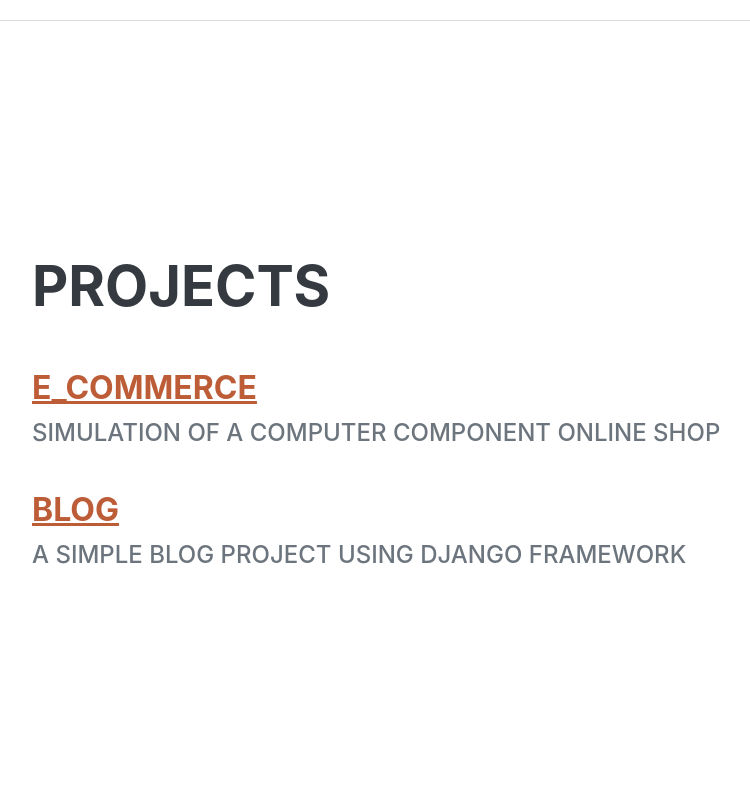
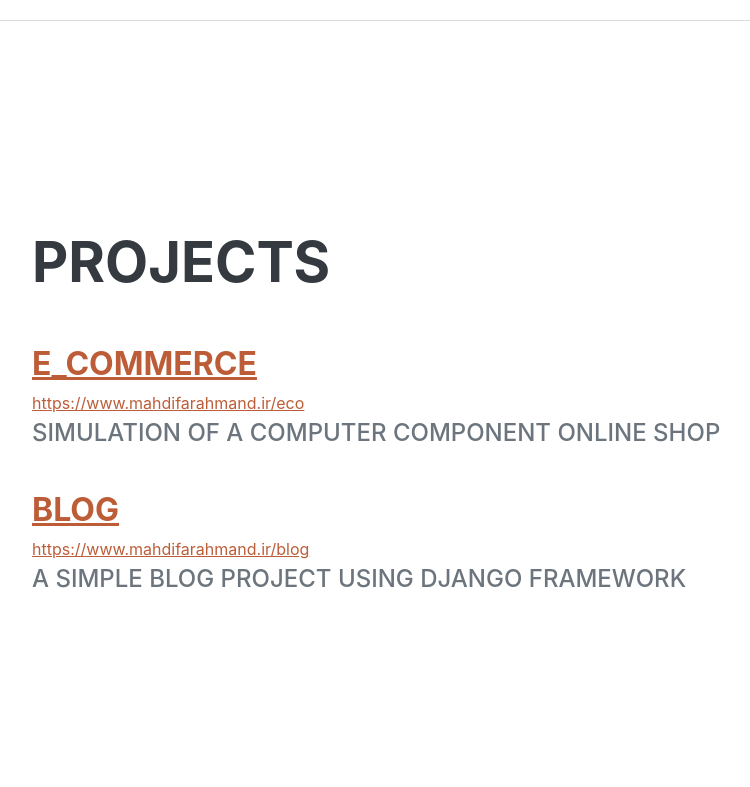
Before and after one commit to erfanfs10/Django-Blog, a Django app: page / in a window 1280 px wide. Shown: the part 3193-3980 px from the top of the page, without its empty margins (288-1038 px from the left). Run offline with Django 3.2, Linux system fonts and the light colour scheme; some libraries are stand-ins or nearby versions; some web fonts are replaced.

Commit message:
cache resume

```diff
--- a/templates/resume.html
+++ b/templates/resume.html
@@ -1,5 +1,7 @@
 {% load static %}
 {% load cache %}
+
+{% cache None 'resume' %}
 
 <!DOCTYPE html>
 <html lang="en">
@@ -158,12 +160,18 @@
             <section class="resume-section" id="interests">
 
                 <div class="resume-section-content">
+
                     <h2 class="mb-5">Projects</h2>
+
                     <h3><a href="https://www.mahdifarahmand.ir/eco" target="_blank" >E_Commerce</a></h3>
+                    <a href="https://www.mahdifarahmand.ir/eco" target="_blank" >https://www.mahdifarahmand.ir/eco</a>
                     <div class="subheading mb-3">Simulation of a computer component online shop</div>
                     <br>
+
                     <h3><a href="https://www.mahdifarahmand.ir/blog" target="_blank" >Blog</a></h3>
+                    <a href="https://www.mahdifarahmand.ir/blog" target="_blank" >https://www.mahdifarahmand.ir/blog</a>
                     <div class="subheading mb-3">A Simple Blog Project Using Django Framework</div>
+
                 </div>
 
             </section>
@@ -191,3 +199,5 @@
         <script src="{% static 'resume.js' %}"></script>
     </body>
 </html>
+
+{% endcache %}
```
